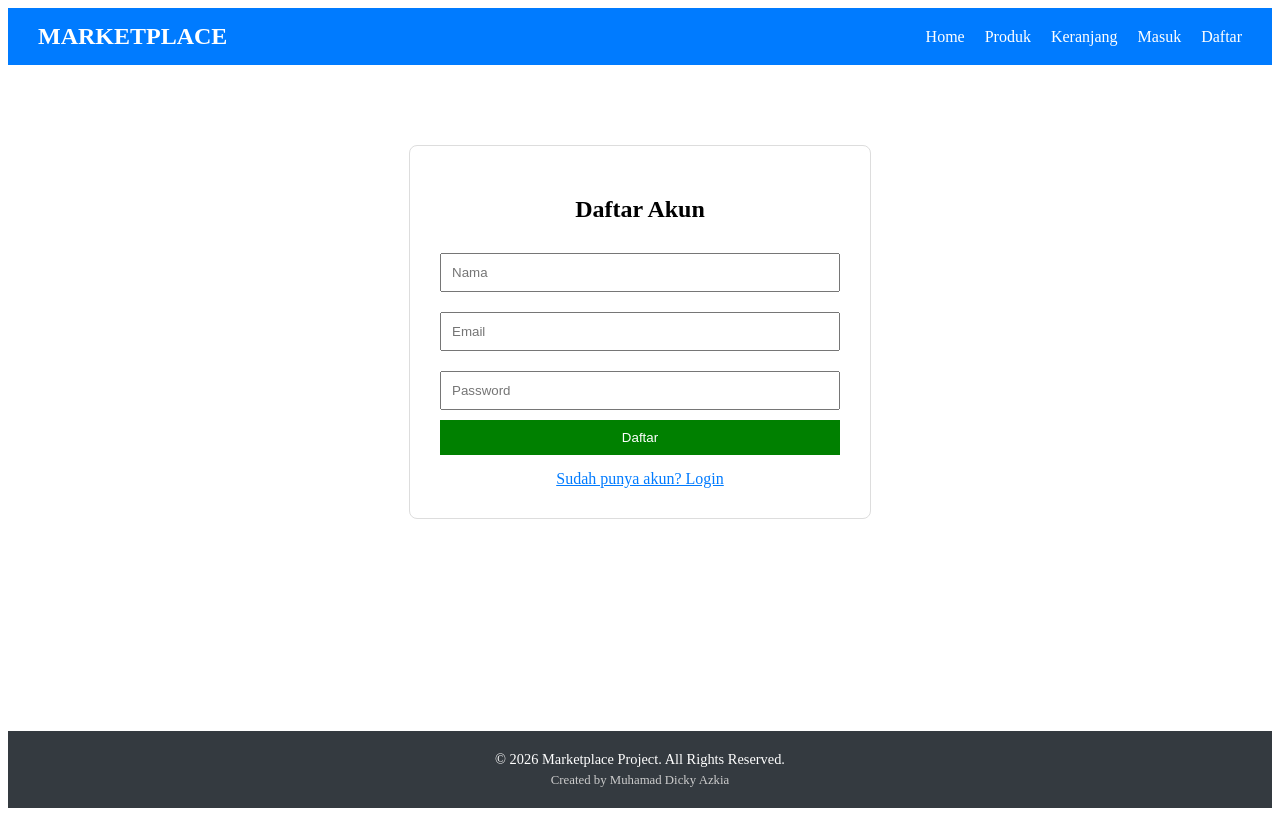
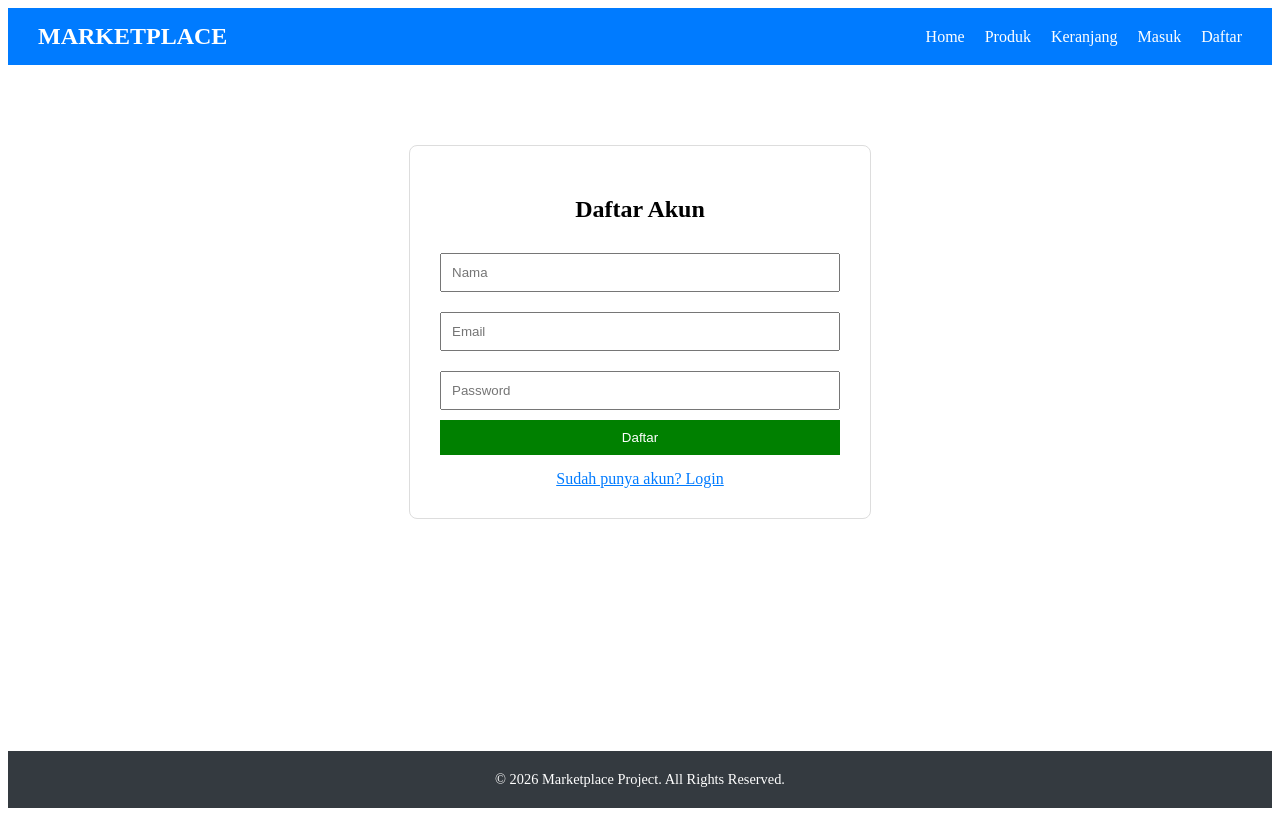
Before and after one commit to DIAZ9797/marketplace-frontend, a React (Create React App) app: page /register in a window 1280 px wide. Built offline with nearby package versions, Linux system fonts and the light colour scheme.

Commit message:
Hapus nama di footer

```diff
--- a/src/components/Footer.jsx
+++ b/src/components/Footer.jsx
@@ -17,16 +17,6 @@ const Footer = () => {
       <p style={styles.text}>
         &copy; 2026 Marketplace Project. All Rights Reserved.
       </p>
-      <p
-        style={{
-          ...styles.text,
-          color: "#ccc",
-          fontSize: "0.8rem",
-          marginTop: "5px",
-        }}
-      >
-        Created by Muhamad Dicky Azkia
-      </p>
     </footer>
   );
 };
```
